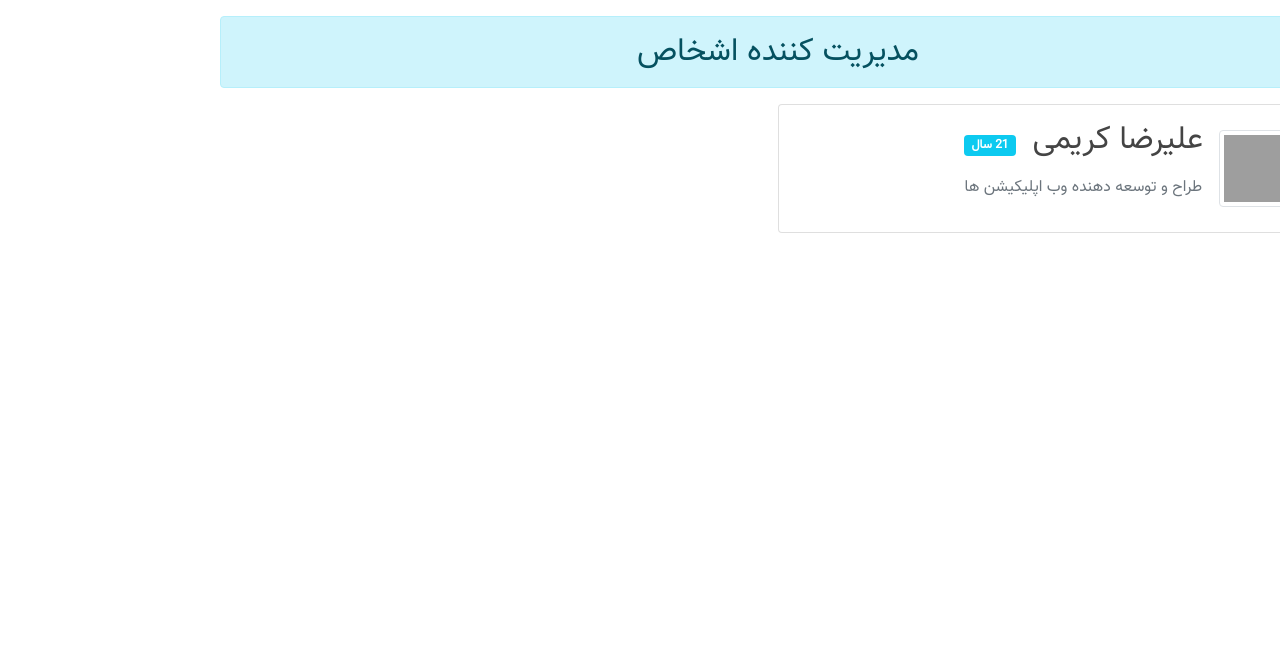
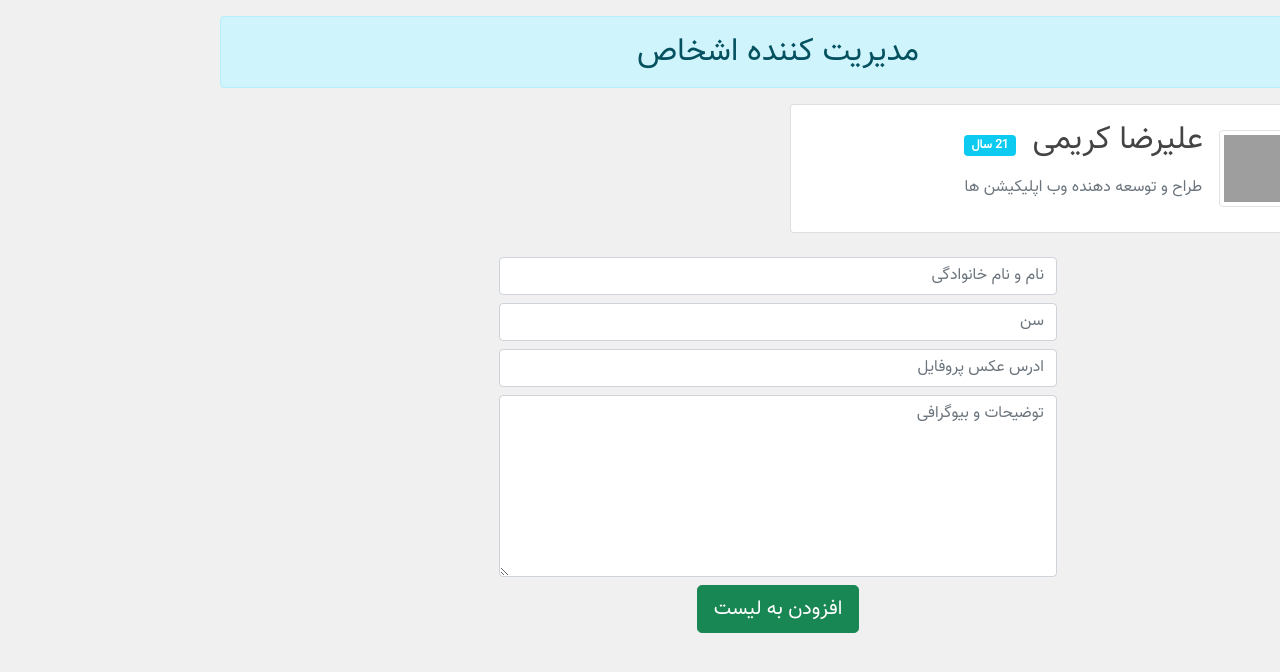
Before and after one commit to Alirezakarimi79/react-personnel-management-typescript, a React (Create React App) app: page / in a window 1280 px wide. Shown: the top 672 px of the page. Built offline with nearby package versions, Linux system fonts and the light colour scheme; grey boxes are pictures that could not be loaded.

Commit message:
feat: add addPeople component with all changes in create-addPeople-component branch

```diff
--- a/public/assets/css/style.css
+++ b/public/assets/css/style.css
@@ -1,20 +1,19 @@
 /* Font Vazir */
 @font-face {
   font-family: "Vazir";
-  src: url("../fonts/Vazir.eot"); /* IE9 Compat Modes */
+  src: url("../fonts/Vazir.eot");
   src: url("../fonts/Vazir.eot?#iefix") format("embedded-opentype"),
-    /* IE6-IE8 */ url("../fonts/Vazir.woff2") format("woff2"),
-    /* Super Modern Browsers */ url("../fonts/Vazir.woff") format("woff"),
-    /* Pretty Modern Browsers */ url("../fonts/Vazir.ttf") format("truetype"); /* Safari, Android, iOS */
-  /*url('webfont.svg#svgFontName') format('svg'); !* Legacy iOS *!*/
+    url("../fonts/Vazir.woff2") format("woff2"),
+    url("../fonts/Vazir.woff") format("woff"),
+    url("../fonts/Vazir.ttf") format("truetype");
 }
 
 body {
-  background: #ffffff;
+  background: #f0f0f0;
   color: #444;
   font-family: "Vazir";
   text-align: center;
-  margin: 1rem ;
+  margin: 1rem;
 }
 
 .operation_btns {
--- /dev/null
+++ b/src/components/AddPeople.tsx
@@ -0,0 +1,54 @@
+import React, { FC, FormEvent, useState } from 'react'
+
+import { IProps } from '../utils/interfaces'
+
+const AddPeople: FC<IProps["addPeoples"]> = ({ peoples, setPeoples }) => {
+
+    const [fullName, setFullName] = useState<string>("");
+    const [age, setAge] = useState<number | string>("");
+    const [img_url, setImg_url] = useState<string>("");
+    const [bio, setBio] = useState<string>("");
+
+    const handleResetState = (): void => {
+        setFullName("");
+        setAge("");
+        setImg_url("");
+        setBio("");
+    }
+
+    const handleSubmitForm = (event: FormEvent<HTMLFormElement>): void => {
+        event.preventDefault();
+
+        if (!fullName) {
+            return alert("لطفا نام و نام خانوادگی خود را وارد نمایید.")
+        } else if (!age) {
+            return alert("لطفا سن خود را وارد نمایید.")
+        } else if (!img_url) {
+            return alert("لطفا عکس خود را وارد نمایید.")
+        }
+
+        setPeoples([...peoples, {
+            id: Math.floor(Math.random() * 10000),
+            fullName,
+            age: Number(age),
+            img_url,
+            bio
+        }])
+
+        handleResetState();
+    }
+
+    return (
+        <div className='col-md-6 col-lg-6 mx-auto'>
+            <form className='mt-3' autoComplete='off' onSubmit={(event) => handleSubmitForm(event)}>
+                <input type="text" className='form-control mb-2' name="fullName" placeholder='نام و نام خانوادگی' value={fullName} onChange={(e) => setFullName(e.target.value)} />
+                <input type="number" className='form-control mb-2' name="age" placeholder='سن' value={age} onChange={(e) => setAge(e.target.value)} />
+                <input type="text" className='form-control mb-2' name="img_url" placeholder='ادرس عکس پروفایل' value={img_url} onChange={(e) => setImg_url(e.target.value)} />
+                <textarea rows={7} className='form-control mb-2' name="bio" placeholder='توضیحات و بیوگرافی' value={bio} onChange={(e) => setBio(e.target.value)} />
+                <button className='btn btn-success btn-lg'>افزودن به لیست</button>
+            </form>
+        </div>
+    )
+}
+
+export default AddPeople
--- a/src/components/List.tsx
+++ b/src/components/List.tsx
@@ -1,24 +1,12 @@
 import React, { FC } from 'react';
 
-interface IStates {
-    peoples: {
-        id: number,
-        fullName: string,
-        age: number,
-        img_url: string,
-        bio?: string
-    }[]
-};
+import { IProps } from '../utils/interfaces';
 
-interface IProps {
-    peoples: IStates["peoples"]
-}
-
-const List: FC<IProps> = ({ peoples }) => {
+const List: FC<IProps["list"]> = ({ peoples }) => {
 
     const renderedList = (): JSX.Element[] => (
         peoples.map((people) => (
-            <div className='col-12 col-lg-6'>
+            <div key={people.id} className='col-12 col-lg-6 mb-2'>
                 <div className='card'>
                     <div className='card-body d-flex align-items-center'>
                         <img className='img-fluid rounded img-thumbnail' width={100} height={100} src={people.img_url} alt={people.fullName} />
@@ -37,7 +25,7 @@ const List: FC<IProps> = ({ peoples }) => {
 
 
     return (
-        <div>{renderedList()}</div>
+        <div className='row'>{renderedList()}</div>
     )
 }
 
--- a/src/containers/App.tsx
+++ b/src/containers/App.tsx
@@ -1,15 +1,8 @@
-import React, { useState } from 'react';
+import React, { Dispatch, SetStateAction, useState } from 'react';
 
 import List from '../components/List';
-interface IStates {
-  peoples: {
-    id: number,
-    fullName: string,
-    age: number,
-    img_url: string,
-    bio?: string
-  }[]
-}
+import { IStates } from '../utils/interfaces';
+import AddPeople from '../components/AddPeople';
 
 const App = () => {
 
@@ -26,6 +19,7 @@ const App = () => {
     <div className='container'>
       <h2 className='alert alert-info'>مدیریت  کننده اشخاص</h2>
       <List peoples={peoples} />
+      <AddPeople peoples={peoples} setPeoples={setPeoples} />
     </div>
   )
 }
--- /dev/null
+++ b/src/utils/interfaces.ts
@@ -0,0 +1,19 @@
+import { Dispatch, SetStateAction } from "react"
+
+export interface IStates {
+    peoples: {
+      id: number,
+      fullName: string,
+      age: number,
+      img_url: string,
+      bio?: string
+    }[]
+  }
+
+  export interface IProps {
+   list:{peoples: IStates["peoples"]} ,
+   addPeoples:{
+    peoples: IStates["peoples"],
+     setPeoples: Dispatch<SetStateAction<IStates["peoples"]>>
+   }
+  }
```
